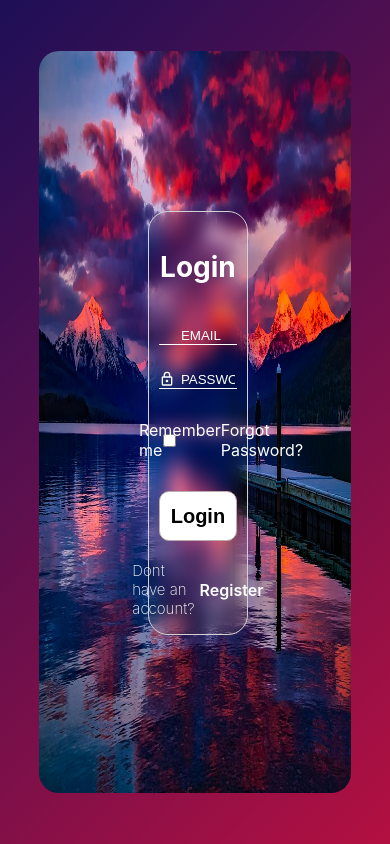
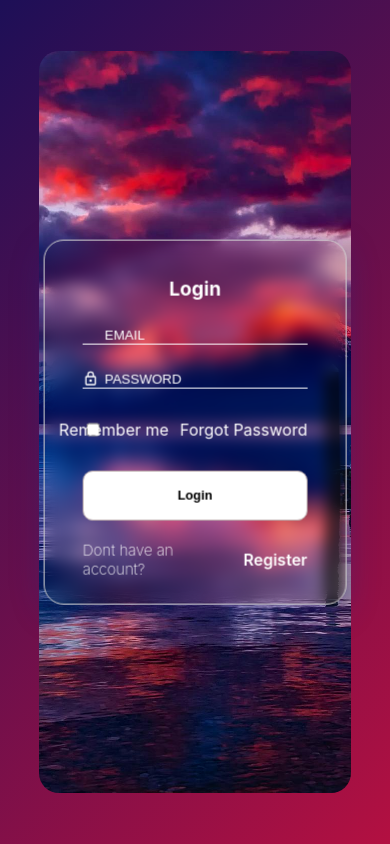
Before and after one commit to 4arjun/convovoice-frontend, a React (Vite) app: page /login in a window 390 px wide. Built offline with nearby package versions, Linux system fonts and the light colour scheme.

Commit message:
responsive

```diff
--- a/src/components/Login2.css
+++ b/src/components/Login2.css
@@ -3,35 +3,39 @@
   height: 100vh;
   overflow-x: hidden;
   overflow-y: hidden;
+  display: flex;
+  align-items: center;
+  justify-content: center;
 }
 
 .bg-img-container {
-  display: flex;
-  align-items: center;
-  justify-content: center;
   position: relative;
-  height: 100vh;
-  width: 100%;
+  height: 88%;
+  width: 80%;
+  max-width: 1000px; /* Set a max width for larger screens */
 }
 
 .bg-img-container img {
-  height: 88%;
-  width: 80%;
+  height: 100%;
+  width: 100%;
+  object-fit: cover;
   border-radius: 20px;
 }
 
 .login-form {
   position: absolute;
-  top: 25%;
-  left: 38%;
+  top: 50%;
+  left: 50%;
+  transform: translate(-50%, -50%);
   background: rgba(255, 255, 255, 0);
   box-shadow: 0 8px 32px 0 rgba(31, 38, 135, 0.37);
   backdrop-filter: blur(8px);
   -webkit-backdrop-filter: blur(8px);
   border-radius: 20px;
   border: 1.5px solid rgb(210, 210, 210);
-  height: 50%;
-  width: 25%;
+  width: 90%;
+  max-width: 400px; /* Limit the max-width */
+  padding: 20px;
 }
 
 .login-items {
@@ -43,9 +47,8 @@
 }
 
 .login-text {
-  font-size: 28px;
-  padding-top: 15px;
-  padding-bottom: 20px;
+  font-size: 2em;
+  padding: 10px 0;
 }
 
 .login-btn {
@@ -54,28 +57,54 @@
   width: 80%;
   border-radius: 10px;
   font-weight: 600;
-  font-size: 20px;
+  font-size: 1em;
   border: 1px solid rgb(187, 171, 171);
+  margin-top: 15px;
 }
 
 .login-btn:hover {
   cursor: pointer;
 }
 
-.email-placeholder::placeholder {
-  color: #ffffff;
-  padding-left: 20px;
-}
-
+.email-placeholder::placeholder,
 .password-placeholder::placeholder {
   color: #ffffff;
   padding-left: 20px;
 }
 
-.hidepasswordplaceholder::placeholder {
+.hidepasswordplaceholder::placeholder,
+.hideemailplaceholder::placeholder {
   opacity: 0;
 }
 
-.hideemailplaceholder::placeholder {
-  opacity: 0;
+@media (max-width: 768px) {
+  .login-form {
+    width: 90%;
+    max-width: 350px;
+    padding: 15px;
+  }
+
+  .login-text {
+    font-size: 1.5em;
+  }
+
+  .login-btn {
+    font-size: 0.9em;
+  }
 }
+
+@media (max-width: 480px) {
+  .login-form {
+    width: 90%;
+    max-width: 300px;
+    padding: 10px;
+  }
+
+  .login-text {
+    font-size: 1.2em;
+  }
+
+  .login-btn {
+    font-size: 0.8em;
+  }
+}
--- a/src/components/Login2.jsx
+++ b/src/components/Login2.jsx
@@ -148,16 +148,26 @@ const Login2 = () => {
               }}
             >
               <input
-                style={{ marginTop: "4px" }}
+                style={{ marginTop: "3px" }}
                 type="checkbox"
                 id="myCheckbox"
                 name="myCheckbox"
                 value="value1"
               />
-              <p style={{ marginLeft: "-40px", fontSize: "16px" }}>
+              <p style={{ marginLeft: "-55px", fontSize: "16px" }}>
                 Remember me
               </p>
-              <p style={{ fontSize: "16px" }}>Forgot Password?</p>
+              <a
+                href="#"
+                style={{
+                  fontSize: "16px",
+                  margin: "auto 0",
+                  textDecoration: "None",
+                  color: "white",
+                }}
+              >
+                Forgot Password
+              </a>
             </div>
 
             <button style={{ marginTop: "15px" }} className="login-btn">
```
